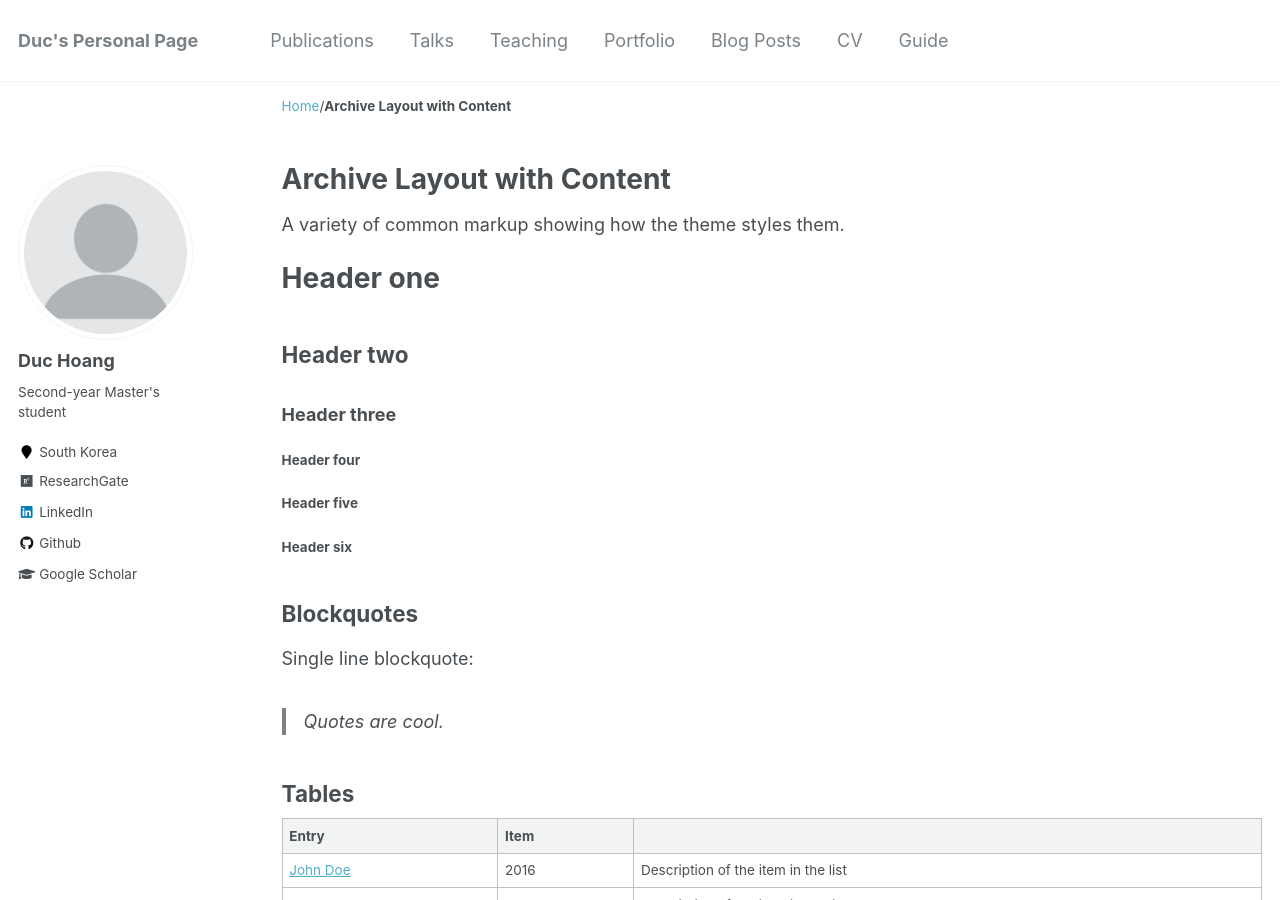
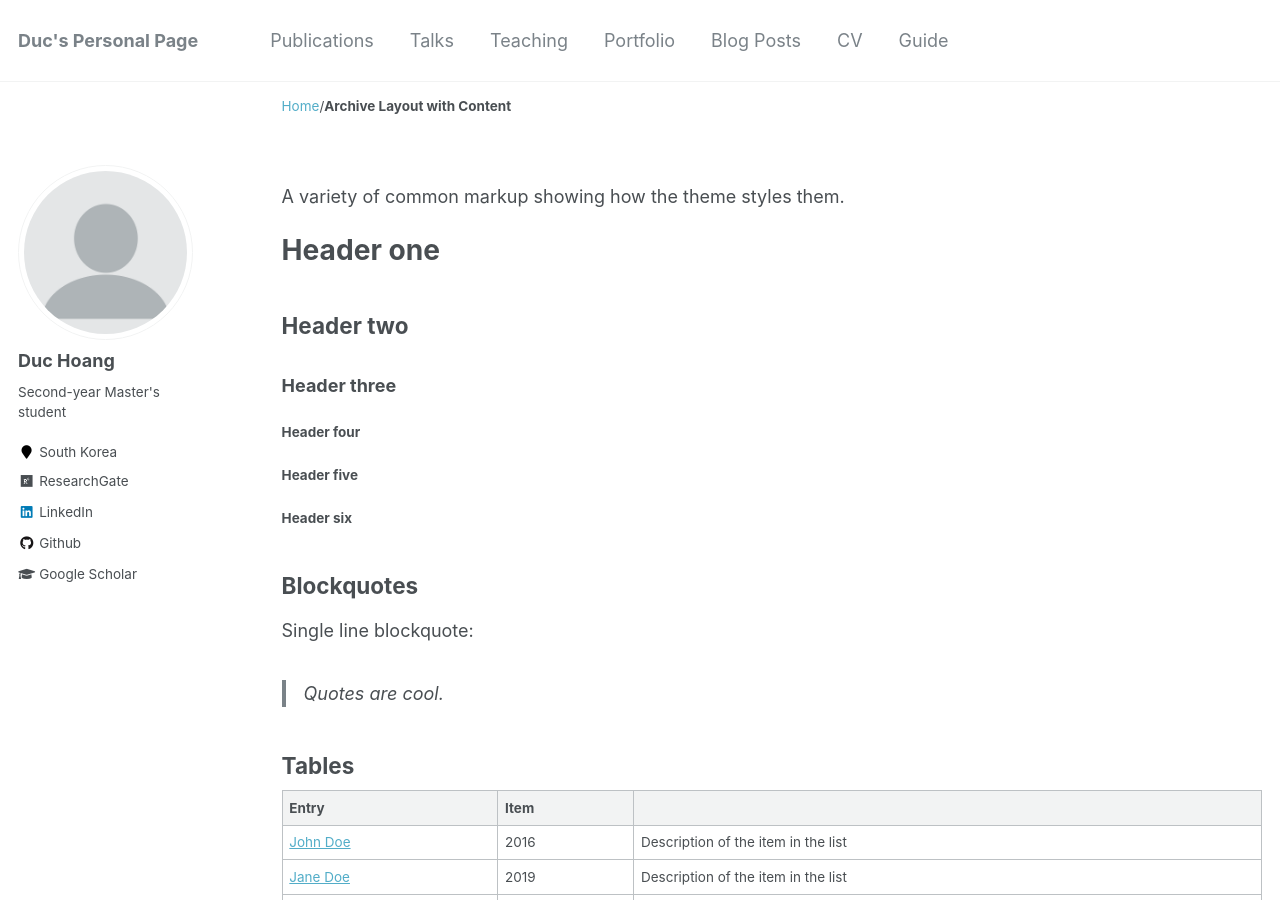
Before and after one commit to duchoang06/duchoang06.github.io, a Jekyll site: the page built from _pages/archive-layout-with-content.md, in a window 1280 px wide and 900 px high. Built offline with Jekyll 4.4.1, drawn with Linux system fonts in a browser that asks for light colours.

```diff
--- a/_layouts/archive.html
+++ b/_layouts/archive.html
@@ -17,7 +17,7 @@ layout: default
 
   <div class="archive">
     {% unless page.header.overlay_color or page.header.overlay_image %}
-      <h1 class="page__title">{{ page.title }}</h1>
+      <!-- <h1 class="page__title">{{ page.title }}</h1> -->
     {% endunless %}
     {{ content }}
   </div>
--- a/_layouts/single.html
+++ b/_layouts/single.html
@@ -18,7 +18,7 @@ layout: default
   {% include sidebar.html %}
 
   <article class="page" itemscope itemtype="http://schema.org/CreativeWork">
-    <!-- {% if page.title %}<meta itemprop="headline" content="{{ page.title | markdownify | strip_html | strip_newlines | escape_once }}">{% endif %} -->
+    {% if page.title %}<meta itemprop="headline" content="{{ page.title | markdownify | strip_html | strip_newlines | escape_once }}">{% endif %}
     {% if page.excerpt %}<meta itemprop="description" content="{{ page.excerpt | markdownify | strip_html | strip_newlines | escape_once }}">{% endif %}
     {% if page.date %}<meta itemprop="datePublished" content="{{ page.date | date: "%B %d, %Y" }}">{% endif %}
     {% if page.modified %}<meta itemprop="dateModified" content="{{ page.modified | date: "%B %d, %Y" }}">{% endif %}
```
